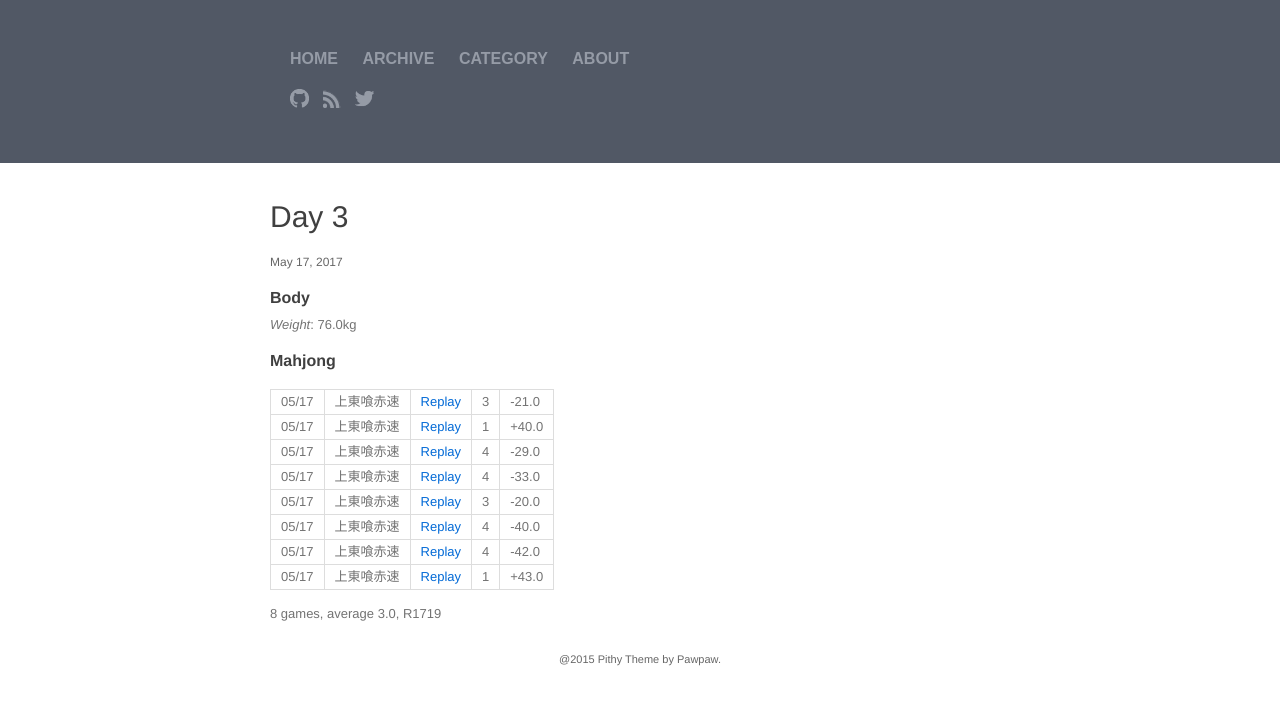
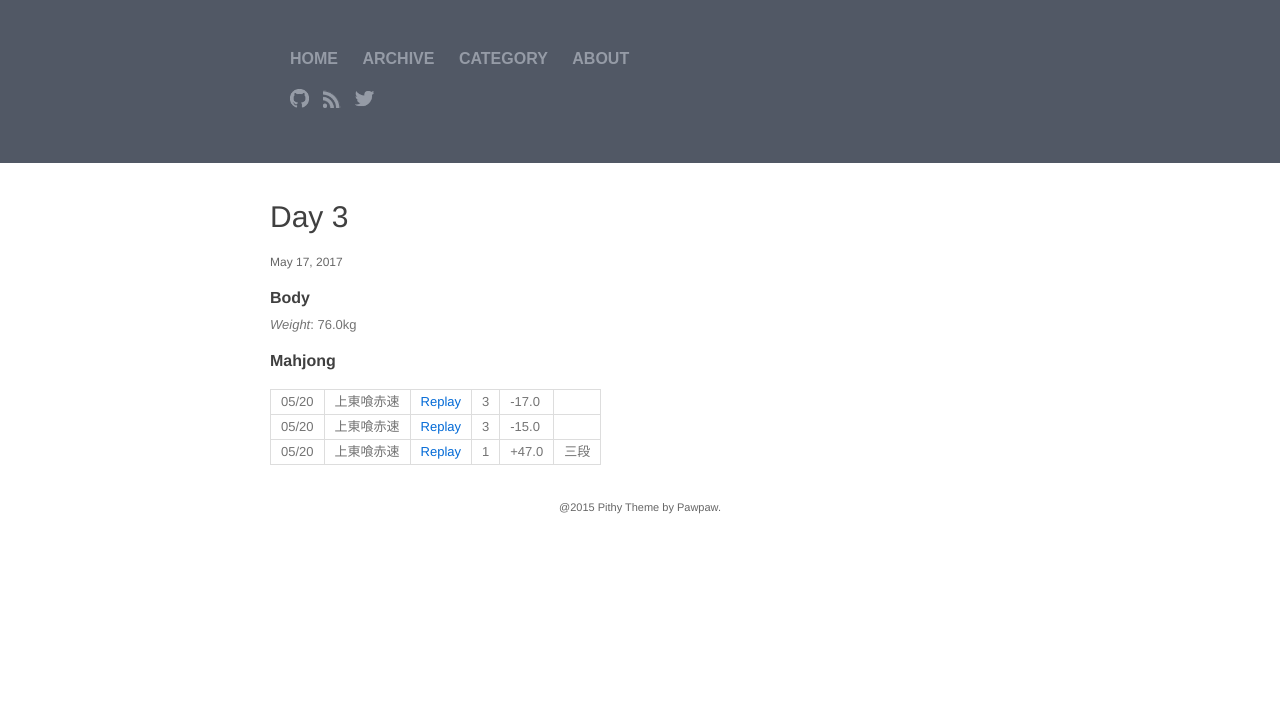
Before and after one commit to senhi/senhi.github.io, a Jekyll site: the page built from _posts/2017-05-17-day-3.markdown, in a window 1280 px wide. Shown: the top 705 px of the page. Built offline with Jekyll 4.4.1, drawn with Linux system fonts in a browser that asks for light colours.

Commit message:
Update 2017-05-17-day-3.markdown

```diff
--- a/_posts/2017-05-17-day-3.markdown
+++ b/_posts/2017-05-17-day-3.markdown
@@ -10,13 +10,6 @@ categories: "100days"
 
 #### Mahjong
 
-05/17 | 上東喰赤速 | <a href="http://tenhou.net/0/?log=2017051713gm-00c1-0000-b9567917&tw=0">Replay</a> | 3 | -21.0
-05/17 | 上東喰赤速 | <a href="http://tenhou.net/0/?log=2017051713gm-00c1-0000-cf436545&tw=0">Replay</a> | 1 | +40.0
-05/17 | 上東喰赤速 | <a href="http://tenhou.net/0/?log=2017051714gm-00c1-0000-a4c168ae&tw=2">Replay</a> | 4 | -29.0
-05/17 | 上東喰赤速 | <a href="http://tenhou.net/0/?log=2017051715gm-00c1-0000-17768bc4&tw=0">Replay</a> | 4 | -33.0
-05/17 | 上東喰赤速 | <a href="http://tenhou.net/0/?log=2017051716gm-00c1-0000-a793b91c&tw=3">Replay</a> | 3 | -20.0
-05/17 | 上東喰赤速 | <a href="http://tenhou.net/0/?log=2017051717gm-00c1-0000-ca481de1&tw=3">Replay</a> | 4 | -40.0
-05/17 | 上東喰赤速 | <a href="http://tenhou.net/0/?log=2017051801gm-00c1-0000-0288bec8&tw=0">Replay</a> | 4 | -42.0
-05/17 | 上東喰赤速 | <a href="http://tenhou.net/0/?log=2017051801gm-00c1-0000-3bbb9b9f&tw=2">Replay</a> | 1 | +43.0
-
-8 games, average 3.0, R1719
+05/20 | 上東喰赤速 | <a href="http://tenhou.net/0/?log=2017052011gm-00c1-0000-569db798&tw=3">Replay</a> | 3 | -17.0
+05/20 | 上東喰赤速 | <a href="http://tenhou.net/0/?log=2017052011gm-00c1-0000-d81c6bbc&tw=0">Replay</a> | 3 | -15.0
+05/20 | 上東喰赤速 | <a href="http://tenhou.net/0/?log=2017052012gm-00c1-0000-4998db80&tw=3">Replay</a> | 1 | +47.0 | 三段
```
